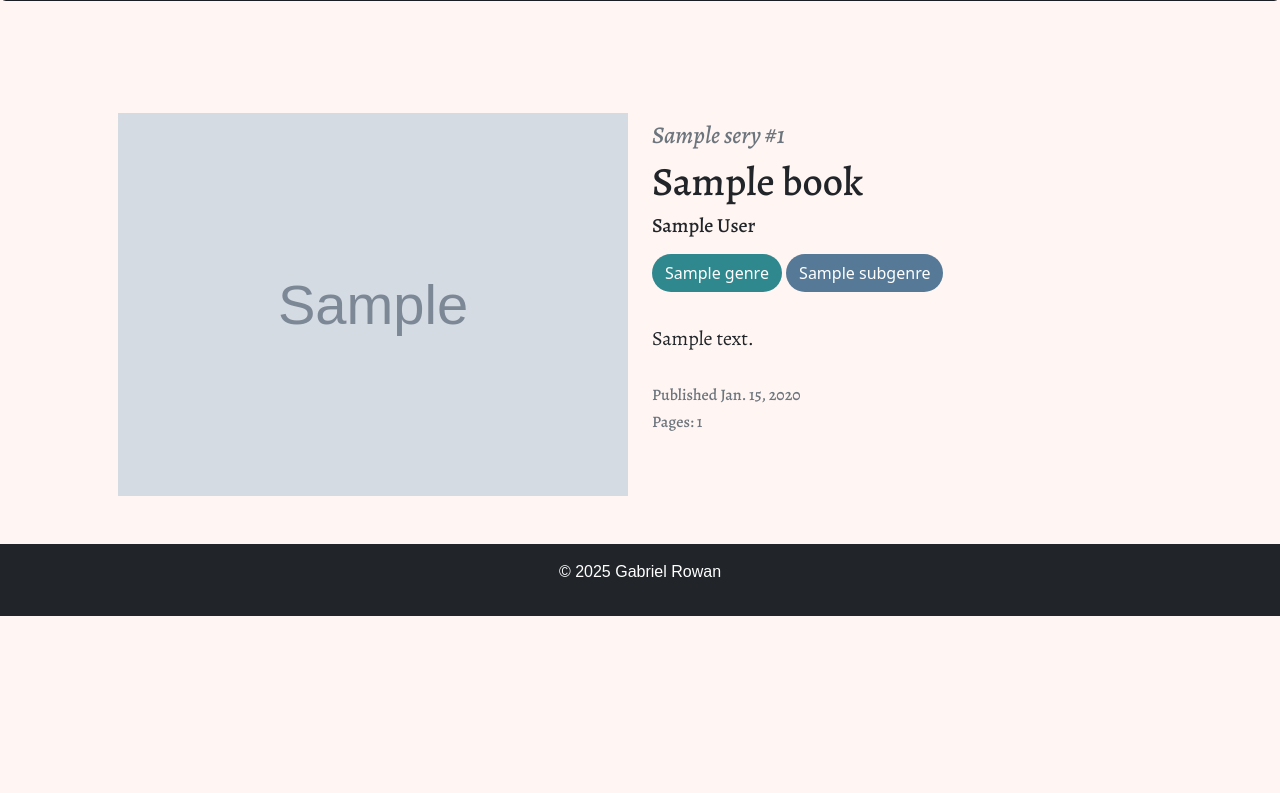
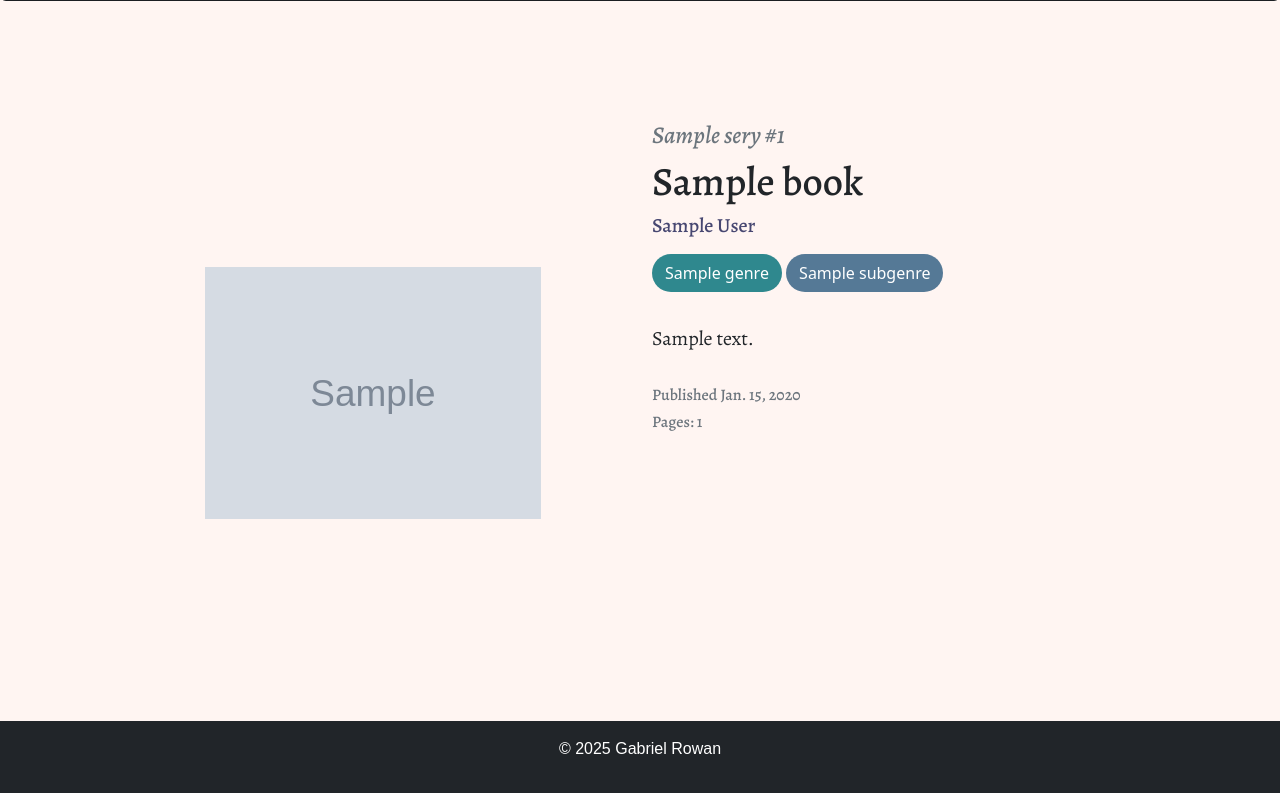
Before and after one commit to gabrielrowan/booknook_library, a Django app: page /book/1 in a window 1280 px wide. Shown: the part 501-1294 px from the top of the page. Before the commit the page ends 1117 px from the top, so only its background shows below. Run offline with Django 5.2, Linux system fonts and the light colour scheme; tables that the repository leaves empty hold one stand-in row (values such as "Sample post"); grey boxes marked "Sample" are stand-in pictures; some web fonts are replaced.

Commit message:
tidied up css

```diff
--- a/booknook/library/templates/base.html
+++ b/booknook/library/templates/base.html
@@ -13,7 +13,7 @@
 
 </head>
 
-<body class="custom-beige">
+<body class="background-clr">
     <header>
         {% include 'navbar.html' %}
         {% include 'banner.html' %}
--- a/booknook/library/templates/library/book_detail.html
+++ b/booknook/library/templates/library/book_detail.html
@@ -5,9 +5,9 @@
         <div class="row row-cols-1 row-cols-sm-1 row-cols-md-2">
             <div class="col book-detail-cover-img d-flex justify-content-center">
                 {%if book.cover_image %}
-                    <img src="{{book.cover_image.url}}" class="card-img-top mt-3 rounded-0" alt="{{book.title}} book cover">
+                    <img src="{{book.cover_image.url}}" class="card-img-top mt-3 rounded-0 book-img" alt="{{book.title}} book cover">
                 {%else%}
-                    <img src="{{MEDIA_URL}}/authors/placeholder.png" class="card-img-top"  alt="placeholder image">
+                    <img src="{{MEDIA_URL}}/authors/placeholder.png" class="card-img-top book-img"  alt="placeholder image">
                 {%endif%}
             </div>
             <div class="col py-4">
@@ -15,7 +15,7 @@
                 <h4 class="fst-italic text-secondary">{{book.series}} #{{book.num_in_series}}</h4>
                 {% endif %}
                 <h1>{{book.title}}</h1>
-                <h5>{{book.author}}</h5>
+                <h5><a href="{{ book.author.get_absolute_url }}" class="author-link">{{ book.author }}</a></h5>
                 <div class="genres-subgenres my-3">
                     {%if book_genres %}
                         {% for book_genre in book_genres %}
@@ -47,7 +47,7 @@
             {% for book in series_books %}
                 <div class="card author-book m-3" >
                     {%if book.cover_image %}
-                        <img src="{{book.cover_image.url}}" class="card-img-top mt-3 rounded-0" alt="{{book.title}} book cover">
+                        <img src="{{book.cover_image.url}}" class="card-img-top rounded-0" alt="{{book.title}} book cover">
                     {%else%}
                         <img src="{{MEDIA_URL}}/authors/placeholder.png" class="card-img-top"  alt="placeholder image">
                     {%endif%}
--- a/booknook/static/css/styles.css
+++ b/booknook/static/css/styles.css
@@ -1,5 +1,63 @@
 @import url('https://fonts.googleapis.com/css2?family=ABeeZee:ital@0;1&family=Alegreya:ital,wght@0,400..900;1,400..900&family=Tangerine:wght@400;700&display=swap');
 
+
+/* resetting general styles */
+h1,
+h2,
+h3,
+h4,
+h5,
+h6,
+p,
+a {
+    font-family: 'Alegreya' !important;
+}
+
+
+.btn-dark {
+    font-family: 'Alegreya' !important;
+}
+
+/* background colour */
+.background-clr {
+    background-color: #fff5f2;
+}
+
+
+/* banner styles */
+.banner-title {
+    font-size: clamp(4rem, 15vw, 12rem) !important;
+    font-family: 'Alegreya' !important;
+    color: #fefedf !important;
+    text-shadow:
+        3px 3px 0 #000,
+        -3px 3px 0 #000,
+        -3px -3px 0 #000,
+        3px -3px 0 #000 !important;
+
+}
+
+.banner-tagline {
+    font-family: 'Tangerine' !important;
+    font-weight: 700 !important;
+    font-size: clamp(3rem, 10vw, 3.75rem)
+}
+
+.banner-img {
+    height: 500px;
+    aspect-ratio: 4 / 1;
+    object-fit: cover;
+    object-position: top;
+}
+
+/* navbar styles */
+
+.navbar-brand {
+    font-family: 'Alegreya' !important;
+    font-weight: 600;
+}
+
+/* book and author styles */
 .card {
     padding: 0 !important;
 }
@@ -22,65 +80,6 @@
 .book-subgenre-button {
     background-color: #557996 !important;
     border: none;
-}
-
-
-.banner-img {
-    height: 500px;
-    aspect-ratio: 4 / 1;
-    object-fit: cover;
-    object-position: top;
-}
-
-.custom-beige {
-    background-color: #fff5f2;
-}
-
-.custom-brown {
-    background-color: #582b39;
-}
-
-.custom-light-brown {
-    background-color: #89726d;
-}
-
-h1,
-h2,
-h3,
-h4,
-h5,
-h6,
-p,
-a {
-    font-family: 'Alegreya' !important;
-}
-
-
-.btn-dark {
-    font-family: 'Alegreya' !important;
-}
-
-.banner-title {
-    font-size: clamp(4rem, 15vw, 12rem) !important;
-    font-family: 'Alegreya' !important;
-    color: #fefedf !important;
-    text-shadow:
-        3px 3px 0 #000,
-        -3px 3px 0 #000,
-        -3px -3px 0 #000,
-        3px -3px 0 #000 !important;
-
-}
-
-.banner-tagline {
-    font-family: 'Tangerine' !important;
-    font-weight: 700 !important;
-    font-size: clamp(3rem, 10vw, 3.75rem)
-}
-
-.navbar-brand {
-    font-family: 'Alegreya' !important;
-    font-weight: 600;
 }
 
 .resized-img {
@@ -106,6 +105,23 @@
     color: black !important;
 }
 
+.book-img {
+    width: clamp(21rem, 60%, 23rem) !important;
+    aspect-ratio: 3 / 5;
+    object-fit: contain;
+}
+
+.author-link {
+    text-decoration: none !important;
+    color: #474771 !important;
+
+}
+
+.author-link:hover {
+    text-decoration: underline !important;
+}
+
+/* footer styles */
 .footer {
     font-family: sans-serif !important;
 }
```
Also changed, not shown: booknook/media/books/achilles.jpg (added), booknook/media/books/circe.jpg (added), booknook/media/books/fish.jpg (added), booknook/media/books/gideon.jpg (added), booknook/media/books/harrow.jpg (added), booknook/media/books/heroes.jpg (added), booknook/media/books/hitchhikers.jpg (added), booknook/media/books/hitchhikers_OKlXwT0.jpg (added), booknook/media/books/life.jpg (added), booknook/media/books/mythos.jpg (added), booknook/media/books/nona.jpg (added), booknook/media/books/odyssey.jpg (added), booknook/media/books/restaurant.jpg (added), booknook/media/books/troy.jpg (added).
